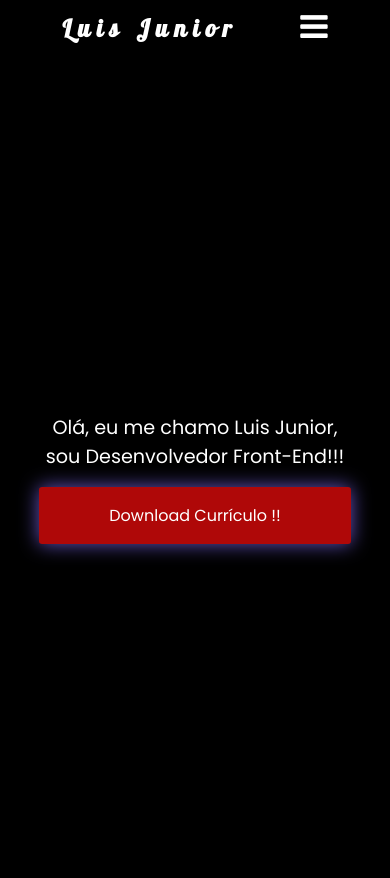
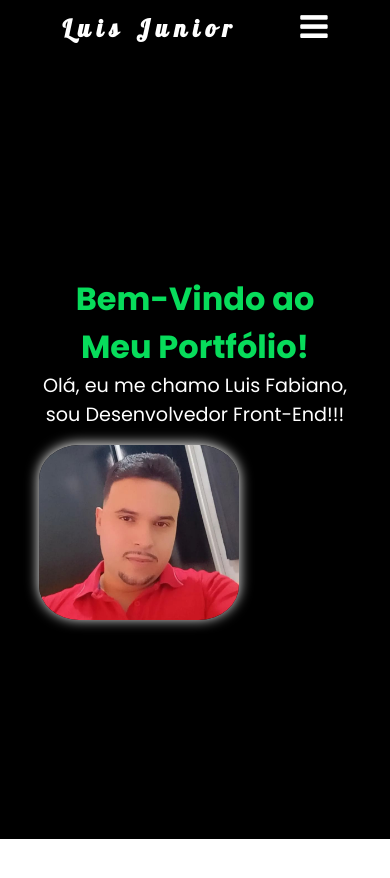
Before and after one commit to LuisJuniorPSJ/port-luis, an Angular app: page /home in a window 390 px wide. Shown: the top 878 px of the page. After the commit the page ends 844 px from the top, so only its background shows below. Built offline with nearby package versions, Linux system fonts and the light colour scheme; a small style sheet from the web is missing.

Commit message:
att-port

```diff
--- a/src/app/components/about/about.component.css
+++ b/src/app/components/about/about.component.css
@@ -15,7 +15,7 @@
   align-items: center;
   justify-content: space-evenly;
   width: 100%;
-  min-height: 100vh;
+  min-height: 92.8vh;
   flex-direction: column;
   background-color: black;
 }
--- a/src/app/components/about/about.component.html
+++ b/src/app/components/about/about.component.html
@@ -8,12 +8,11 @@
   <div class="about-content">
     <div class="about-text">
       <p>
-        Olá! Sou um Desenvolvedor Front-End com 3 anos de experiência,
-        especializado em transformar designs em código funcional. Minha missão é
-        criar interfaces envolventes e experiências excepcionais. Sou dedicado,
-        inovador e focado na qualidade, colaborando estreitamente com designers
-        para garantir implementações perfeitas. Estou atualmente estudando React
-        Native para expandir meu conjunto de habilidades.
+        Olá! Sou um Desenvolvedor Front-End, especializado em transformar
+        designs em código funcional. Minha missão é criar interfaces envolventes
+        e experiências excepcionais. Sou dedicado, inovador e focado na
+        qualidade, colaborando estreitamente com designers para garantir
+        implementações perfeitas.
       </p>
     </div>
   </div>
--- a/src/app/components/contacts/contacts.component.css
+++ b/src/app/components/contacts/contacts.component.css
@@ -13,7 +13,7 @@
   align-items: center;
   padding: 20px;
   width: 100%;
-  min-height: 100vh;
+  min-height: 92.8vh;
   background-color: black;
 }
 
--- a/src/app/components/home/home.component.css
+++ b/src/app/components/home/home.component.css
@@ -13,7 +13,7 @@
 
 .container {
   width: 100%;
-  min-height: 100vh;
+  min-height: 92.8vh;
   display: flex;
   align-items: center;
   justify-content: space-evenly;
@@ -27,7 +27,8 @@
   width: 48%;
 }
 
-h1 {
+h1,
+h3 {
   font-size: 2.5rem;
   color: white;
 }
@@ -39,9 +40,11 @@ h2 {
 }
 
 img {
-  width: 300px;
+  width: 200px;
   height: auto;
   border-radius: 20%;
+  margin-top: 1rem;
+  box-shadow: 0px -1px 13px 0px rgba(255, 255, 255, 1);
 }
 
 a {
@@ -88,9 +91,9 @@ a:hover {
   a {
     width: 100%;
   }
-
   h1 {
-    display: none;
+    font-size: 0.6rem;
+    text-align: center;
   }
 
   .my-apre {
@@ -107,3 +110,62 @@ a:hover {
     text-align: center;
   }
 }
+
+h1 {
+  font-size: 2rem;
+  animation: textOnOff 7s infinite;
+}
+
+@keyframes textOnOff {
+  0% {
+    color: rgb(216, 192, 192);
+  }
+  10% {
+    color: rgba(11, 201, 226, 0.534);
+  }
+  15% {
+    color: rgb(98, 14, 235);
+  }
+  20% {
+    color: rgb(240, 228, 228);
+  }
+  25% {
+    color: rgb(221, 241, 221);
+  }
+  35% {
+    color: rgb(201, 74, 127);
+  }
+  40% {
+    color: rgb(202, 43, 91);
+  }
+  45% {
+    color: rgb(236, 252, 12);
+  }
+  50% {
+    color: yellow;
+  }
+  60% {
+    color: yellow;
+  }
+  65% {
+    color: rgb(255, 255, 255);
+  }
+  70% {
+    color: rgb(9, 221, 72);
+  }
+  75% {
+    color: rgb(4, 218, 111);
+  }
+  85% {
+    color: rgb(85, 85, 88);
+  }
+  90% {
+    color: rgb(0, 72, 114);
+  }
+  95% {
+    color: rgb(236, 247, 92);
+  }
+  100% {
+    color: rgb(216, 192, 192);
+  }
+}
--- a/src/app/components/home/home.component.html
+++ b/src/app/components/home/home.component.html
@@ -7,10 +7,6 @@
   <div class="my-apre">
     <h1>Bem-Vindo ao Meu Portfólio!</h1>
     <h2>Olá, eu me chamo {{ name }}, sou Desenvolvedor Front-End!!!</h2>
-    <a
-      href="https://drive.google.com/file/d/1Aj4ARvNZsJs25J4YPrtpqjIKinzMVgLn/view?usp=sharing"
-      target="_blank"
-      >Download Currículo !!</a
-    >
+    <img src="assets/eu-eu.jpeg" alt="" />
   </div>
 </div>
--- a/src/app/components/home/home.component.ts
+++ b/src/app/components/home/home.component.ts
@@ -8,7 +8,7 @@ import { Component, OnInit } from '@angular/core';
 export class HomeComponent implements OnInit {
   contentVisible: boolean = false;
 
-  name: string = 'Luis Junior';
+  name: string = 'Luis Fabiano';
 
   ngOnInit(): void {
     setTimeout(() => {
--- a/src/app/components/projects/projects.component.css
+++ b/src/app/components/projects/projects.component.css
@@ -11,7 +11,7 @@
 }
 .container {
   padding: 40px;
-  min-height: 100vh;
+  min-height: 92.8vh;
   display: flex;
   align-items: center;
   justify-content: center;
```
Also changed, not shown: src/assets/eu-eu.jpeg (added), 5 other files (tests, documents, lock files or other folders).
